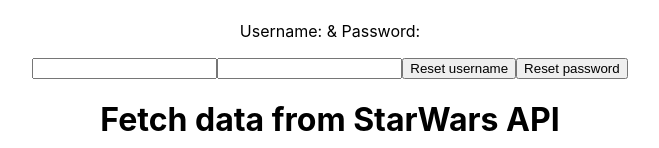
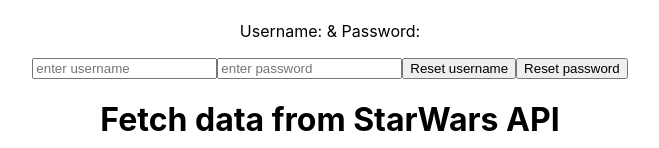
Before and after one commit to quangnd/react-hooks-playground, a React (Create React App) app: page / in a window 1280 px wide. Shown: the part 407-555 px from the top of the page, without its empty margins (310-969 px from the left). Built offline with nearby package versions, Linux system fonts and the light colour scheme; no server answers.

Commit message:
Update readme

```diff
--- a/src/SimpleForm.js
+++ b/src/SimpleForm.js
@@ -9,8 +9,8 @@
     <div>
       <h1>Simple form</h1>
       <p>Username: {username} & Password: {password} </p>
-      <input type="text" value={username} onChange={handleUsernameChange} />
-      <input type="text" value={password} onChange={handlePasswordChange} />
+      <input type="text" value={username} placeholder="enter username" onChange={handleUsernameChange} />
+      <input type="text" value={password} placeholder="enter password" onChange={handlePasswordChange} />
       <button onClick={resetUsername}>Reset username</button>
       <button onClick={resetPassword}>Reset password</button>
     </div>
```
Also changed, not shown: 1 other file (tests, documents, lock files or other folders).
